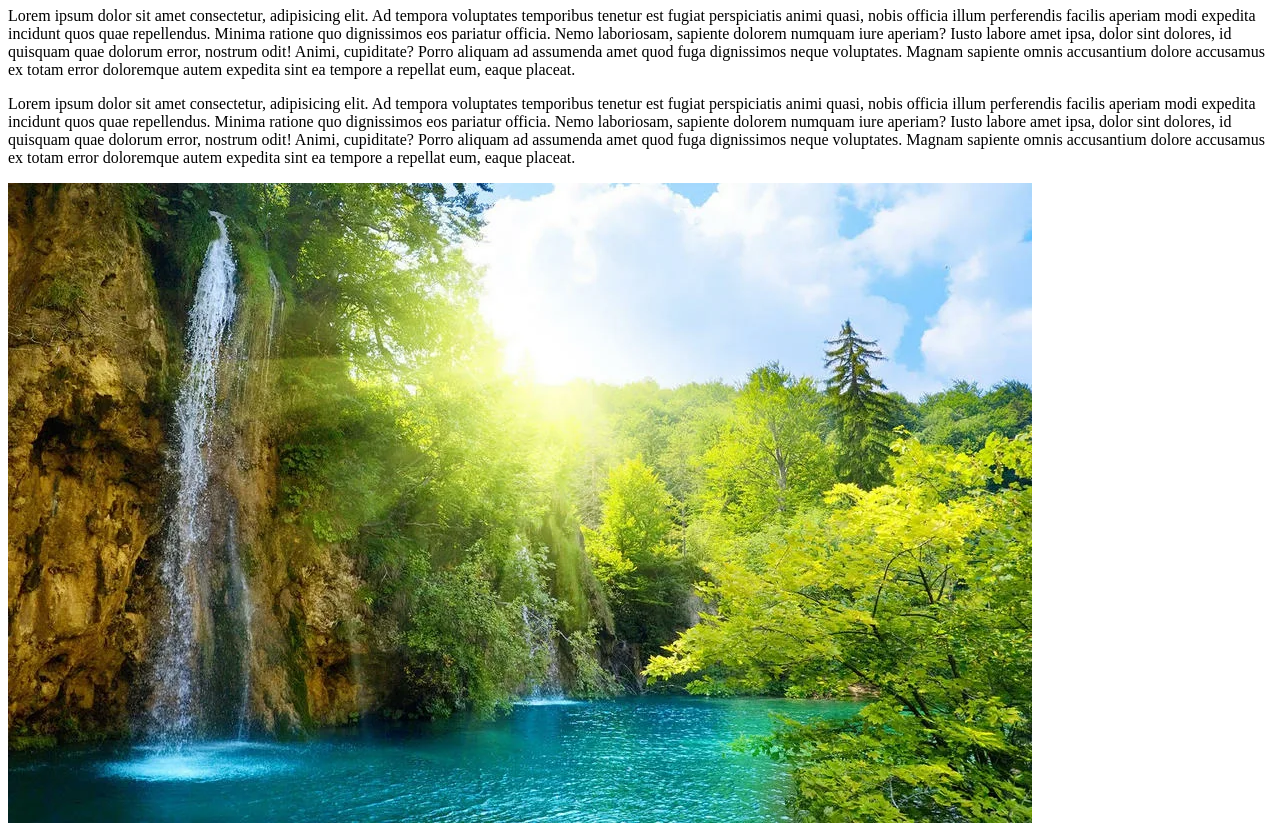
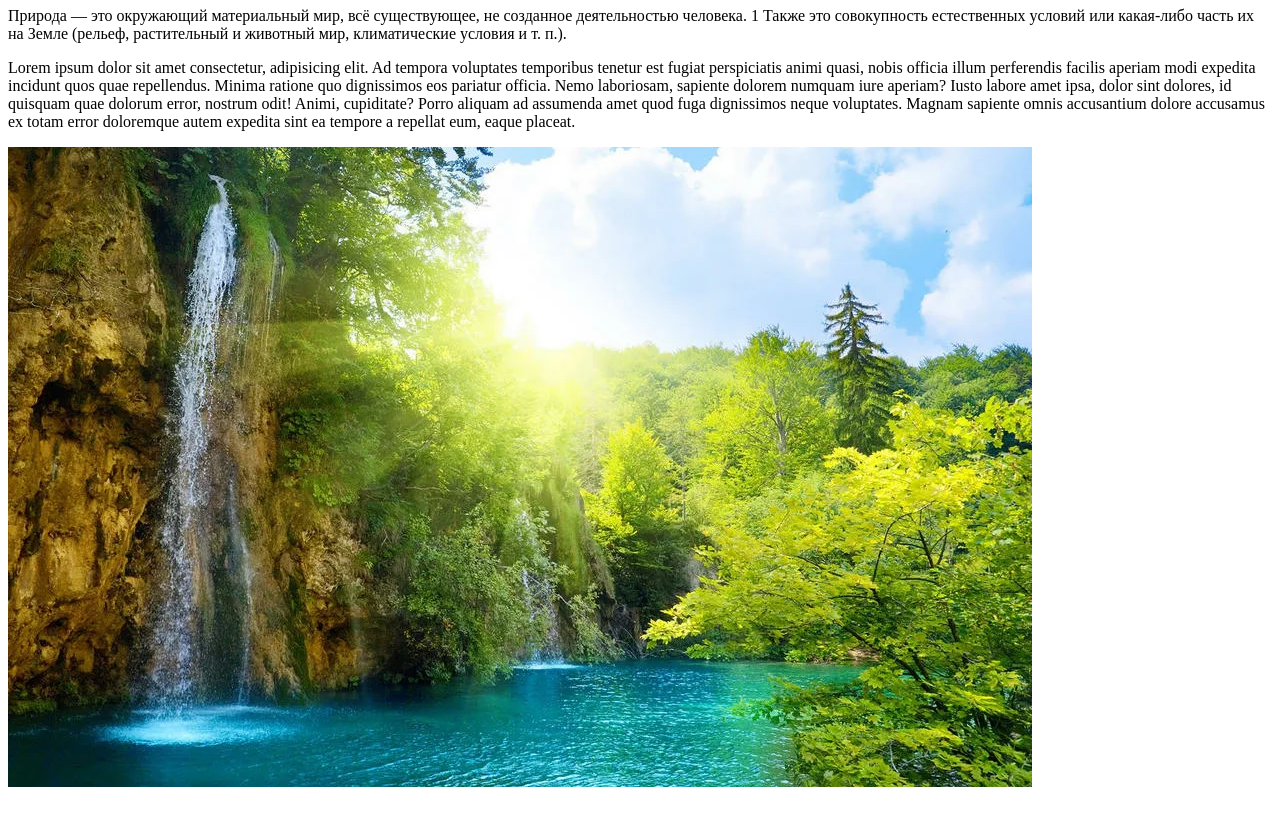
Before and after one commit to di-artemida/di-web42, a plain HTML site: page index.html in a window 1280 px wide. Shown: the part 73-908 px from the top of the page. After the commit the page ends 872 px from the top, so only its background shows below. Drawn offline with Linux system fonts and the light colour scheme.

Commit message:
Update index.html
Изменен текст

```diff
--- a/index.html
+++ b/index.html
@@ -7,9 +7,8 @@
 </head>
 <body>
     <h1>Природа</h1>
-    <p>Lorem ipsum dolor sit amet consectetur, adipisicing elit. Ad tempora voluptates temporibus tenetur est fugiat perspiciatis animi quasi, nobis officia illum perferendis facilis aperiam modi expedita incidunt quos quae repellendus.
-    Minima ratione quo dignissimos eos pariatur officia. Nemo laboriosam, sapiente dolorem numquam iure aperiam? Iusto labore amet ipsa, dolor sint dolores, id quisquam quae dolorum error, nostrum odit! Animi, cupiditate?
-    Porro aliquam ad assumenda amet quod fuga dignissimos neque voluptates. Magnam sapiente omnis accusantium dolore accusamus ex totam error doloremque autem expedita sint ea tempore a repellat eum, eaque placeat.</p>
+    <p>Природа — это окружающий материальный мир, всё существующее, не созданное деятельностью человека. 1
+       Также это совокупность естественных условий или какая-либо часть их на Земле (рельеф, растительный и животный мир, климатические условия и т. п.).</p>
     <p>Lorem ipsum dolor sit amet consectetur, adipisicing elit. Ad tempora voluptates temporibus tenetur est fugiat perspiciatis animi quasi, nobis officia illum perferendis facilis aperiam modi expedita incidunt quos quae repellendus.
         Minima ratione quo dignissimos eos pariatur officia. Nemo laboriosam, sapiente dolorem numquam iure aperiam? Iusto labore amet ipsa, dolor sint dolores, id quisquam quae dolorum error, nostrum odit! Animi, cupiditate?
         Porro aliquam ad assumenda amet quod fuga dignissimos neque voluptates. Magnam sapiente omnis accusantium dolore accusamus ex totam error doloremque autem expedita sint ea tempore a repellat eum, eaque placeat.</p>
```
